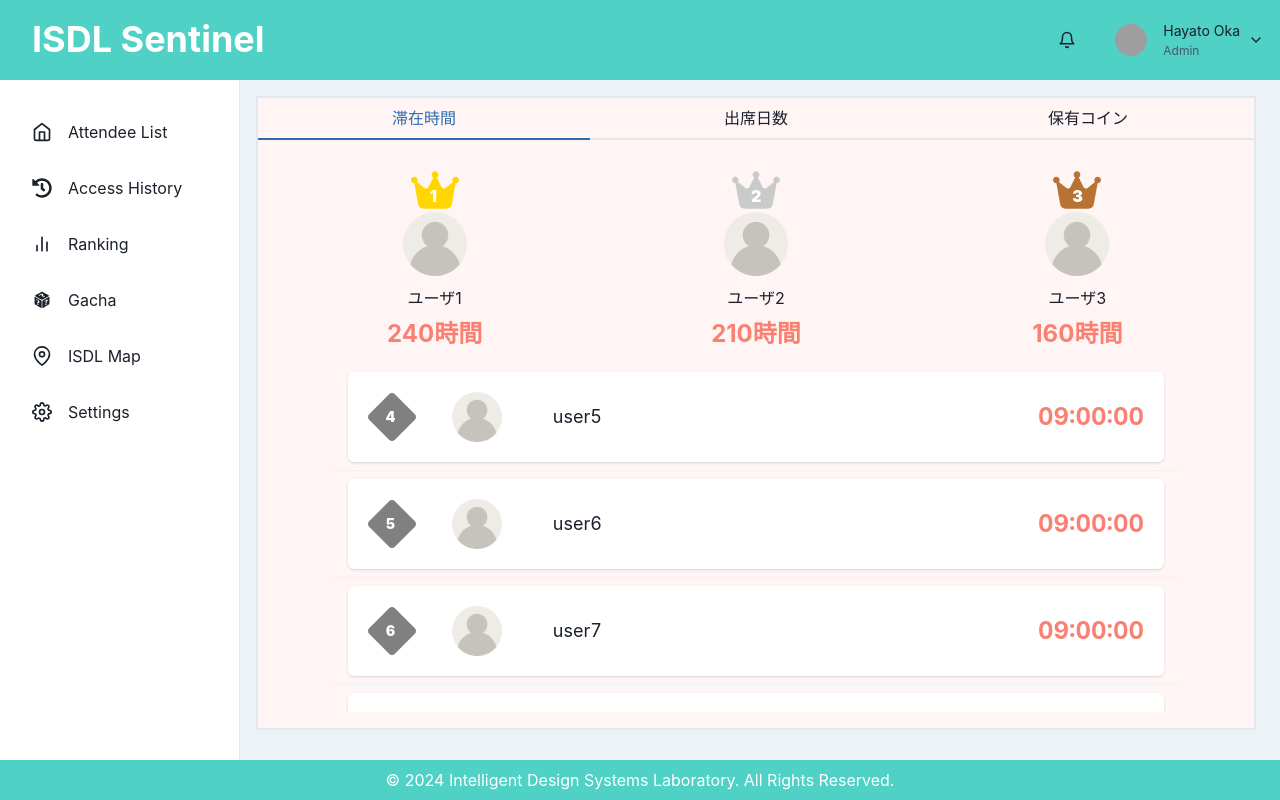
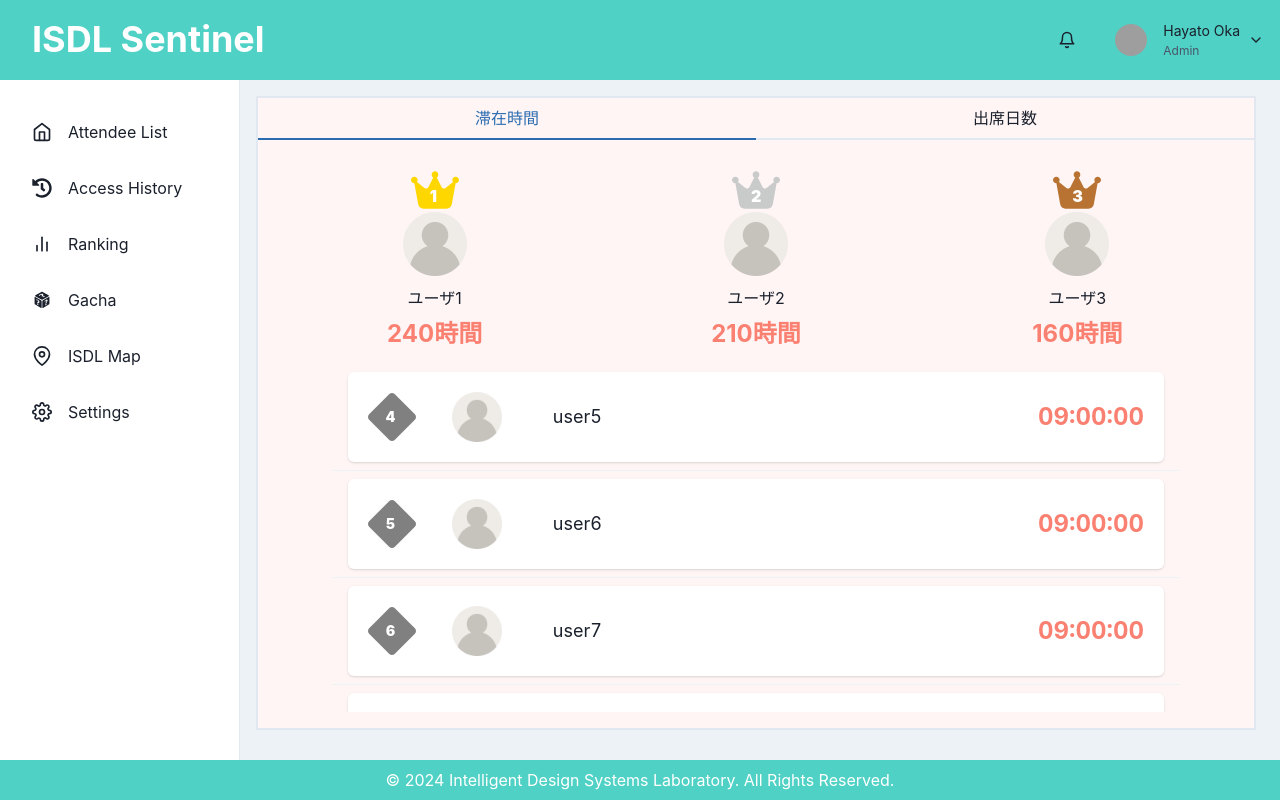
Before and after one commit to ISDL-dev/ISDL-Sentinel, a React (Create React App) app in the folder frontend/: page /ranking in a window 1280 px wide. Built offline with nearby package versions, Linux system fonts and the light colour scheme; no server answers; grey boxes are pictures that could not be loaded.

Commit message:
保有コインの項目を削除

```diff
--- a/frontend/src/routes/Ranking/index.tsx
+++ b/frontend/src/routes/Ranking/index.tsx
@@ -23,8 +23,8 @@ import { RankingList } from "../../features/RankingList";
 
 export const Ranking = () => {
   const colors = useColorModeValue(
-    ["red.50", "teal.50", "blue.50"],
-    ["red.900", "teal.900", "blue.900"]
+    ["red.50", "blue.50"],
+    ["red.900", "blue.900"]
   );
   const [tabIndex, setTabIndex] = useState(0);
   const bg = colors[tabIndex];
@@ -39,7 +39,6 @@ export const Ranking = () => {
       <TabList mb="1em">
         <Tab>滞在時間</Tab>
         <Tab>出席日数</Tab>
-        <Tab>保有コイン</Tab>
       </TabList>
       <TabPanels>
         <TabPanel>
@@ -48,9 +47,6 @@ export const Ranking = () => {
         <TabPanel>
           <RankingList placeholder="出席日数"></RankingList>
         </TabPanel>
-        <TabPanel>
-          <RankingList placeholder="保有コイン"></RankingList>
-        </TabPanel>
       </TabPanels>
     </Tabs>
   );
```
